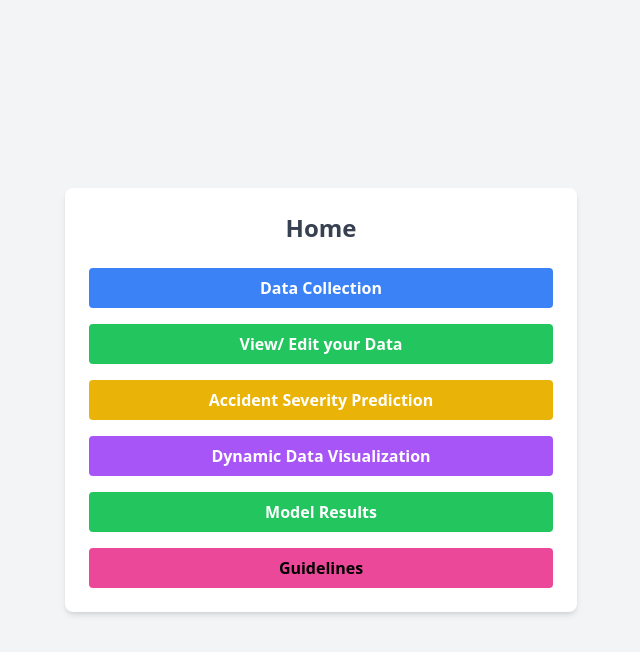
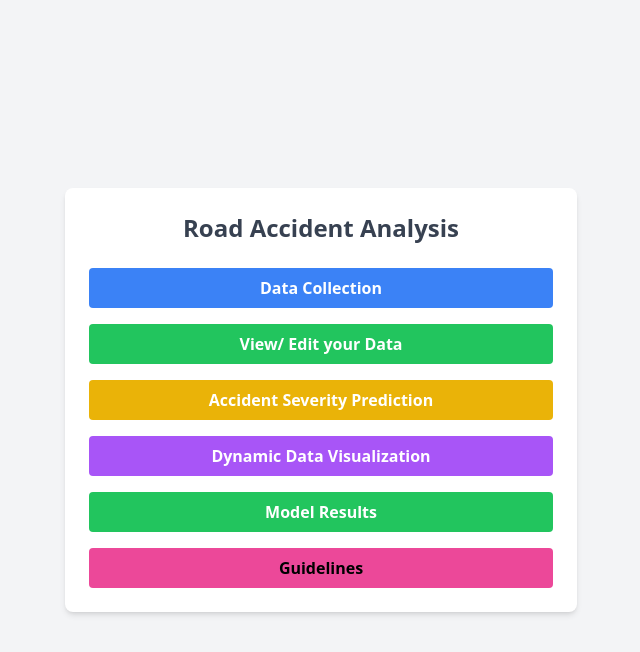
Before and after one commit to bhuvanthirwani/Road-Accident-Severity-App, a Django app: template road_accident_severity_app/app/templates/home.html in a window 1280 px wide. Shown: the top 652 px of the page, without its empty margins (319-959 px from the left). Run offline with Django 5.2, Linux system fonts and the light colour scheme; the template is opened without the code that fills it, so the values that code supplies are empty; some libraries are stand-ins or nearby versions.

```diff
--- a/road_accident_severity_app/app/templates/home.html
+++ b/road_accident_severity_app/app/templates/home.html
@@ -8,7 +8,7 @@
 </head>
 <body class="bg-gray-100 min-h-screen flex flex-col items-center justify-center">
     <div class="w-full max-w-lg p-6 bg-white rounded-lg shadow-md">
-        <h1 class="text-2xl font-bold mb-6 text-gray-700 text-center">Home</h1>
+        <h1 class="text-2xl font-bold mb-6 text-gray-700 text-center">Road Accident Analysis</h1>
         <div class="space-y-4">
             <a href="{% url 'add_data' %}" class="block w-full bg-blue-500 hover:bg-blue-600 text-white text-center font-bold py-2 px-4 rounded">
                 Data Collection
```
